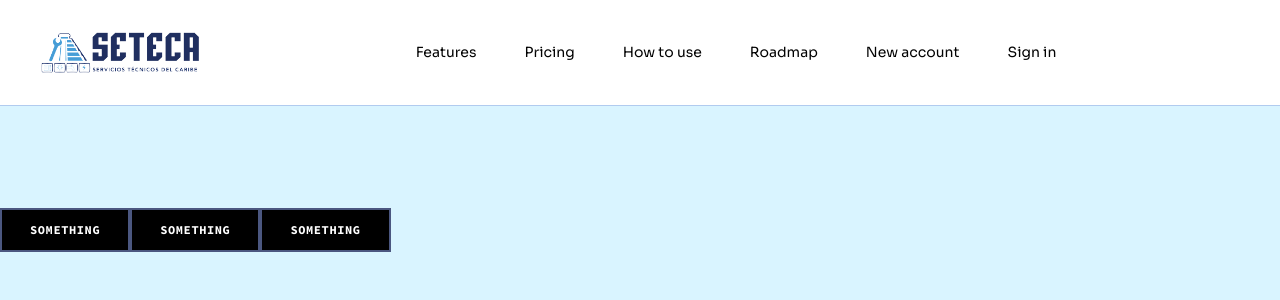
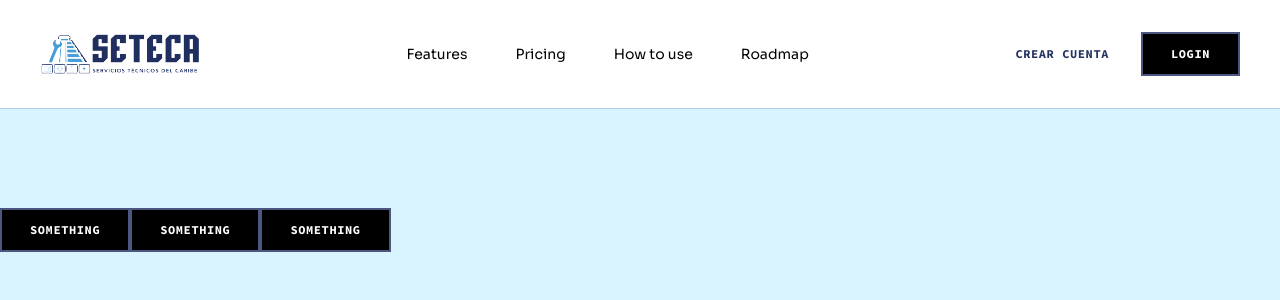
Before and after one commit to camm53/proyecto_god_front, a React (Vite) app: page / in a window 1280 px wide. Shown: the top 300 px of the page. Built offline with nearby package versions, Linux system fonts and the light colour scheme.

Commit message:
se actualiza la navegacion 2/3

```diff
--- a/src/components/header.jsx
+++ b/src/components/header.jsx
@@ -3,37 +3,47 @@ import { useLocation } from "react-router-dom";
 import setecalogo from "../myassets/setecalogo.png";
 import {brainwave} from "../assets";
 import {navigation} from "../constants";
+import Button from "./button";
 
 const header = () => {
     const pathname= useLocation();
 
-    const classes=`bg-s-1 fixed top-0 left-0 w-full z-50 backdrop-blur-sm border-b border-s-6 `;
-    const banner=`flex  item-center px-5 lg:px-7.5 xl:px-10 py-8` ;
+    const classes=`bg-s-1 fixed top-0 left-0 w-full z-50 backdrop-blur-sm border-b border-s-6 ${pathname.hash==="#home"?"bg-s-9/50":""}`;
+    const banner=`flex items-center px-5 lg:px-7.5 xl:px-10 py-8 w-screen` ;
     const navsetup=`hidden fixed top-[5rem] left-0 bottom-0 right-0 bg-s-4
-    md:static md:flex md:mx-auto  text-s-9 md:bg-transparent`;
+    md:static md:flex md:mx-auto text-s-9 md:bg-transparent` ;
     // md:bg-transparent
-    const navitems=`relative z-2 flex flex-col items-center justify-center m-auto md:flex-row`;
+    const navitems=`flex-wrap relative z-2 flex flex-col items-center justify-center m-auto md:flex-row text-s-1/20 md:h-auto`;
     const navitem=`block relative text-2xl px-6 md:-mr0.25 md:text-sm`;
-    // `block relative text-2xl px-6 md:-mr0.25 md:text-sm `
-    // `block relative text-2xl px-6 md:-mr0.25 md:text-sm ${item.url === pathname.hash ? 'z-2 md:text-s-7' :"md:text-s-7"}`
 
     const renderheader = (children) =>(
+
     <div className={classes}>
       <div className={banner}>
-      <a className="block w-[8.5rem] xl-mr-8 md:w-[12rem]" href="#home">
-        <img src={setecalogo} width={160} height={40} alt="seteca"/>
+      <a className=" flex  item-center  w-[8.5rem] min-w-[8.5rem] xl-mr-8 md:w-[10rem]" href="#home">
+        <img  src={setecalogo} width={160} height={40} className={`w-full h-auto object-contain
+          drop-shadow-[0_0_.05rem_rgba(255,255,255,1)]`} alt="seteca"/>
+
       </a>
       <nav className={navsetup}>
         <div className={navitems}>
           {navigation.map((item)=>(
-            <a key={item.id} href={item.url} className={`block relative text-2xl px-6 md:-mr0.25 md:text-sm
-            ${item.url === pathname.hash ? 'z-2 md:text-s-7 ' :""}`}>
+            <a key={item.id} href={item.url} className={` block relative text-2xl px-6 md:-mr0.25 md:text-sm text-s-9 md:h-[2.6rem] md:flex  items-center justify-center
+              ${item.onlyMobile  ? 'md:hidden' :"" }
+              ${pathname.hash==="#home"? "md:text-s-1 hover:md:text-s-2 hover:md:border-s-6" : "" }
+            ${item.url === pathname.hash ? 'z-2 md:text-s-7 ' :"hover:md:text-s-5 hover:md:border-b hover:md:boder-solid hover:md:border-s-10 md:text-s-9"  }`}>
               {item.title}
             </a>
           ))}
-
         </div>
       </nav>
+      <a href="#signup" className={` hidden button text-s-5 md:block mr-8
+              ${pathname.hash==="#home"? "md:text-s-1" : "" }`}>
+        Crear cuenta
+      </a>
+      <Button className="hidden md:flex " href="#login">
+        login
+      </Button>
       </div>
     </div>
 
--- a/src/index.css
+++ b/src/index.css
@@ -16,6 +16,7 @@
 * {
   scroll-behavior: smooth
 }
+
 
 @layer base {
   body {
--- a/tailwind.config.js
+++ b/tailwind.config.js
@@ -43,6 +43,7 @@ export default {
           7: "#19620D",
           8: "#000000",
           9: "#020202",
+          10:"#202F60",
         },
       },
       fontFamily: {
```
